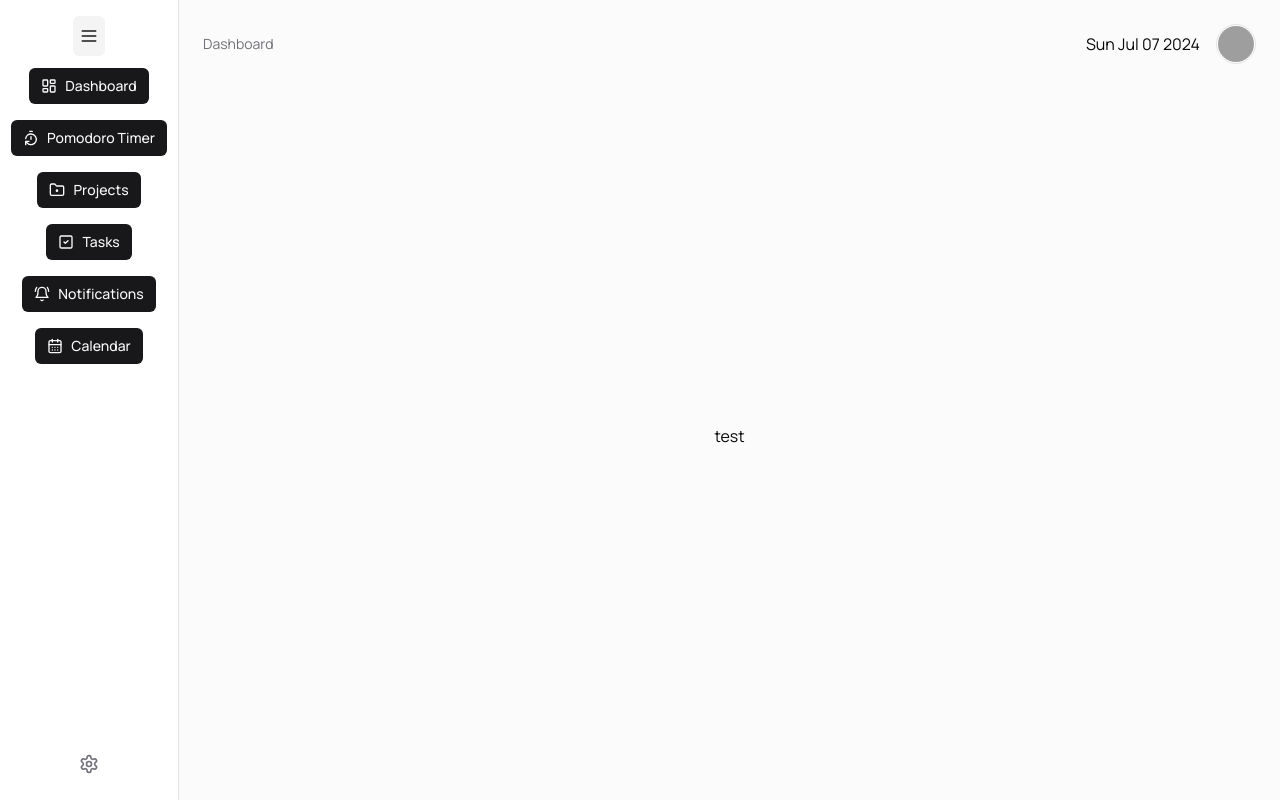
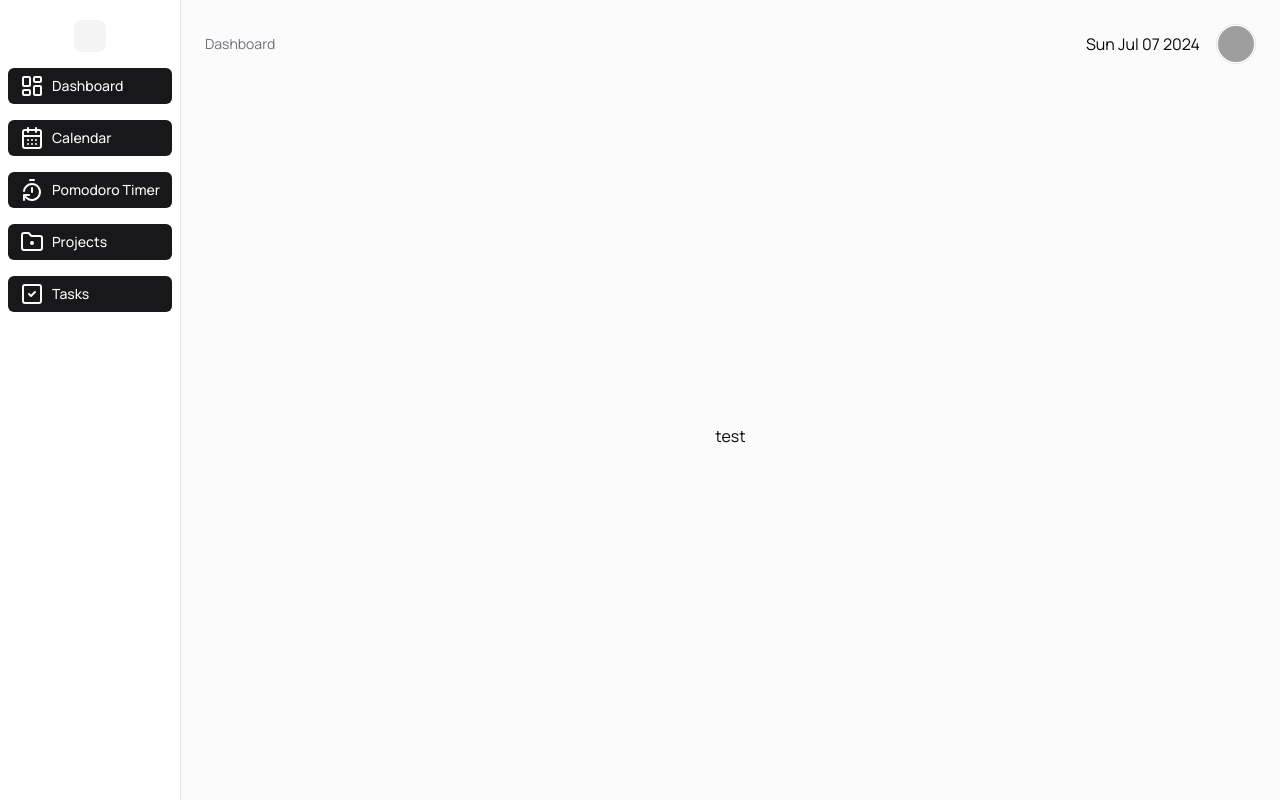
Before and after one commit to YosuaChrialMartono/life-dashboard-frontend, a Next.js app: page / in a window 1280 px wide. Both pictures are taken after a click on the button "Toggle Menu". Built offline with nearby package versions, Linux system fonts and the light colour scheme; grey boxes are pictures that could not be loaded.

Commit message:
Feat: Styled the open sidenav

```diff
--- a/src/sections/navigation/navigationsRoute.tsx
+++ b/src/sections/navigation/navigationsRoute.tsx
@@ -28,6 +28,13 @@ export const NavigationRoutes: NavRouteItem[] = [
     startIcon: LayoutDashboard,
     endIcon: null,
   },
+
+  {
+    title: "Calendar",
+    link: "/calendar",
+    startIcon: CalendarDays,
+    endIcon: null,
+  },
   {
     title: "Pomodoro Timer",
     link: "/pomodoro",
@@ -46,16 +53,4 @@ export const NavigationRoutes: NavRouteItem[] = [
     startIcon: SquareCheck,
     endIcon: null,
   },
-  {
-    title: "Notifications",
-    link: "/notifications",
-    startIcon: BellRing,
-    endIcon: null,
-  },
-  {
-    title: "Calendar",
-    link: "/calendar",
-    startIcon: CalendarDays,
-    endIcon: null,
-  },
 ];
--- a/src/sections/navigation/side-nav/SideNav.tsx
+++ b/src/sections/navigation/side-nav/SideNav.tsx
@@ -32,21 +32,20 @@ export default function SideNav({ links, isCollapsed, toggleMenu }: NavProps) {
         )}
       >
         <nav className="flex flex-col items-center gap-4 px-2 sm:py-5 group-[[data-collapsed=true]]:justify-center group-[[data-collapsed=true]]:px-2">
-          <Link
-            href="#"
-            className="flex h-9 w-9 items-center justify-center rounded-lg text-foreground transition-colors md:h-8 md:w-8"
-          >
           <Button
             size="icon"
             variant={"secondary"}
             onClick={() => {
               toggleMenu();
             }}
+            className={cn(
+              "flex h-9 w-9 items-center justify-center rounded-lg text-foreground transition-colors md:h-8 md:w-8",
+              !isCollapsed && "justify-start w-full px-4"
+            )}
           >
             <Menu className="h-5 w-5" />
             <span className="sr-only">Toggle Menu</span>
           </Button>
-          </Link>
           {sideNavContent}
         </nav>
         <nav className="mt-auto flex flex-col items-center gap-4 px-2 sm:py-5">
@@ -55,7 +54,10 @@ export default function SideNav({ links, isCollapsed, toggleMenu }: NavProps) {
               <TooltipTrigger asChild>
                 <Link
                   href="#"
-                  className="flex h-9 w-9 items-center justify-center rounded-lg text-muted-foreground transition-colors hover:text-foreground md:h-8 md:w-8"
+                  className={cn(
+                    "flex h-9 w-9 items-center justify-center rounded-lg text-muted-foreground transition-colors hover:text-foreground md:h-8 md:w-8",
+                    !isCollapsed && "justify-start w-full px-4"
+                  )}
                 >
                   <Settings className="h-5 w-5" />
                   <span className="sr-only">Settings</span>
--- a/src/sections/navigation/side-nav/SideNavItem.tsx
+++ b/src/sections/navigation/side-nav/SideNavItem.tsx
@@ -28,11 +28,13 @@ export default function SideNavItem({
         href={link}
         className={cn(
           buttonVariants({ variant: "default", size: "sm" }),
-          "dark:bg-muted dark:text-white dark:hover:bg-muted dark:hover:text-white",
-          "justify-start"
+          "dark:bg-background dark:text-muted-foreground dark:hover:bg-muted dark:hover:text-white",
+          "justify-start",
+          "w-full",
+          active ? "dark:bg-foreground dark:text-background" : ""
         )}
       >
-        <data.startIcon className="mr-2 h-4 w-4" />
+        <data.startIcon className="mr-2 h-6 w-6" />
         {title}
         {data.endIcon && (
           <span className={cn("ml-auto", "text-background dark:text-white")}>
```
Lines whose indentation alone changed are shown as unchanged.
